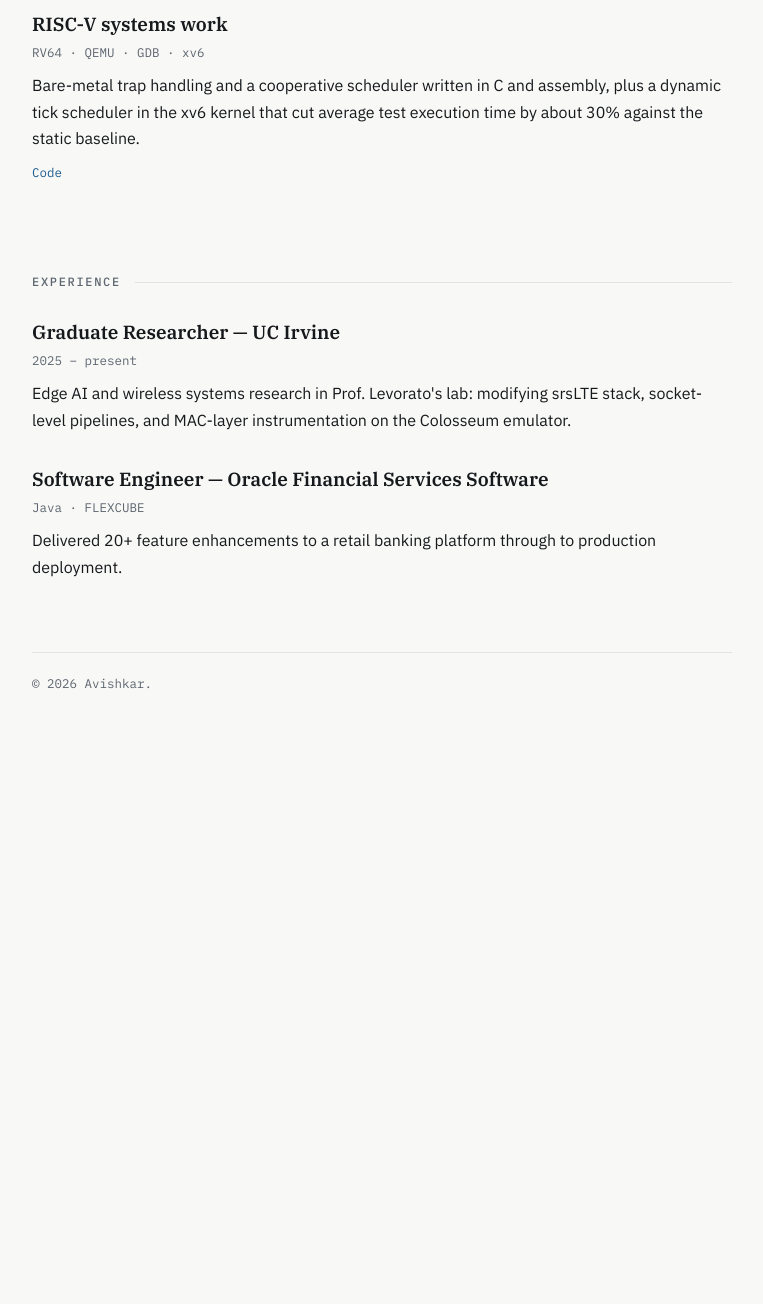
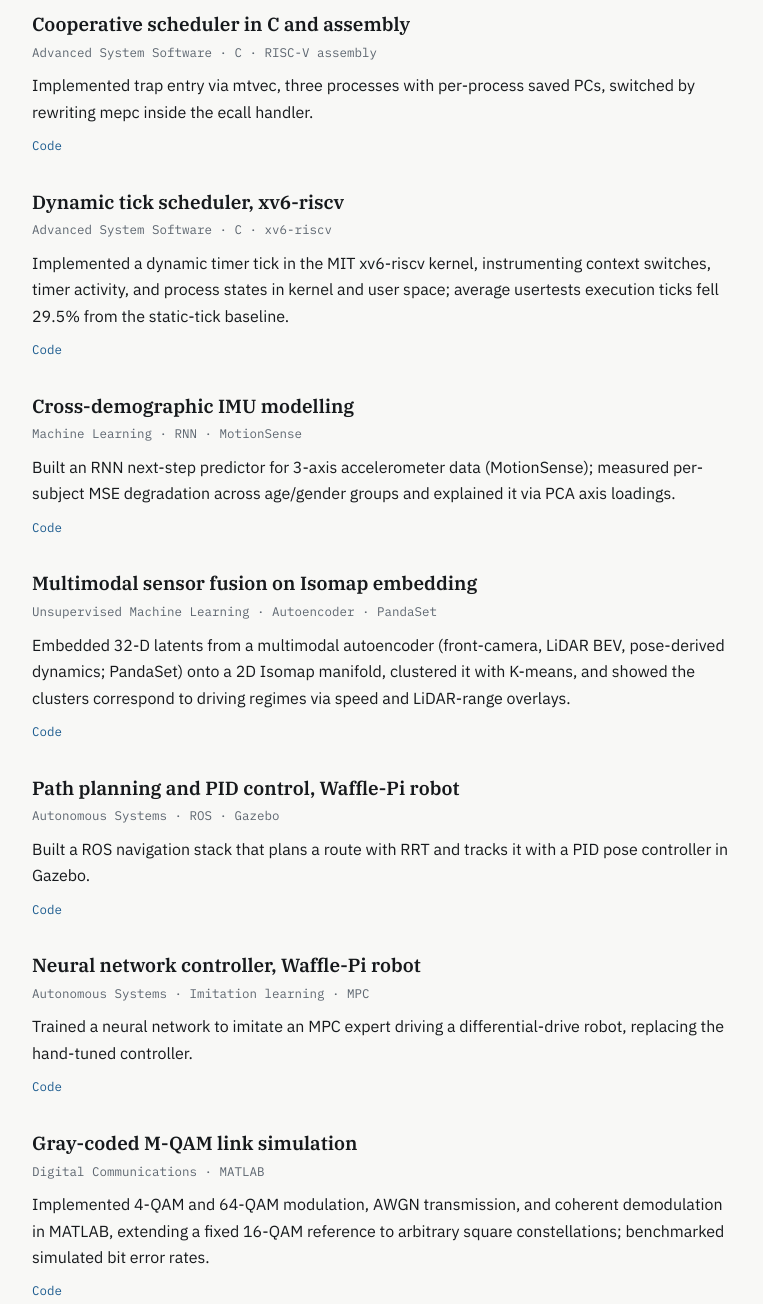
Before and after one commit to avishkar7/avishkar7.github.io, a plain HTML site: page index.html in a window 1280 px wide. Shown: the part 1580-2884 px from the top of the page, without its empty margins (258-1021 px from the left). Before the commit the page ends 2370 px from the top, so only its background shows below. Drawn offline with Linux system fonts and the light colour scheme.

Commit message:
Update project entries in index.html

```diff
--- a/index.html
+++ b/index.html
@@ -351,12 +351,76 @@
   </div> -->
 
   <div class="entry">
-    <h3>RISC-V systems work</h3>
-    <p class="meta">RV64 · QEMU · GDB · xv6</p>
+    <h3>Cooperative scheduler in C and assembly</h3>
+    <p class="meta">Advanced System Software · C · RISC-V assembly</p>
     <p>
-      Bare-metal trap handling and a cooperative scheduler written in C and assembly, plus a
-      dynamic tick scheduler in the xv6 kernel that cut average test execution time by about
-      30% against the static baseline.
+      Implemented trap entry via mtvec, three processes with per-process saved PCs, switched by rewriting mepc inside the ecall handler.
+    </p>
+    <div class="actions">
+      <a href="#">Code</a>
+    </div>
+  </div>
+
+  <div class="entry">
+    <h3>Dynamic tick scheduler, xv6-riscv</h3>
+    <p class="meta">Advanced System Software · C · xv6-riscv</p>
+    <p>
+      Implemented a dynamic timer tick in the MIT xv6-riscv kernel, instrumenting context switches, timer activity, and process states in kernel and user space; average usertests execution ticks fell 29.5% from the static-tick baseline.
+    </p>
+    <div class="actions">
+      <a href="#">Code</a>
+    </div>
+  </div>
+
+  <div class="entry">
+    <h3>Cross-demographic IMU modelling</h3>
+    <p class="meta">Machine Learning · RNN · MotionSense</p>
+    <p>
+      Built an RNN next-step predictor for 3-axis accelerometer data (MotionSense); measured per-subject MSE degradation across age/gender groups and explained it via PCA axis loadings.
+    </p>
+    <div class="actions">
+      <a href="#">Code</a>
+    </div>
+  </div>
+
+  <div class="entry">
+    <h3>Multimodal sensor fusion on Isomap embedding</h3>
+    <p class="meta">Unsupervised Machine Learning · Autoencoder · PandaSet</p>
+    <p>
+      Embedded 32-D latents from a multimodal autoencoder (front-camera, LiDAR BEV, pose-derived dynamics; PandaSet) onto a 2D Isomap manifold, clustered it with K-means, and showed the clusters correspond to driving regimes via speed and LiDAR-range overlays.
+    </p>
+    <div class="actions">
+      <a href="#">Code</a>
+    </div>
+  </div>
+
+  <div class="entry">
+    <h3>Path planning and PID control, Waffle-Pi robot</h3>
+    <p class="meta">Autonomous Systems · ROS · Gazebo</p>
+    <p>
+      Built a ROS navigation stack that plans a route with RRT and tracks it with a PID pose controller in Gazebo.
+    </p>
+    <div class="actions">
+      <a href="#">Code</a>
+    </div>
+  </div>
+
+  <div class="entry">
+    <h3>Neural network controller, Waffle-Pi robot</h3>
+    <p class="meta">Autonomous Systems · Imitation learning · MPC</p>
+    <p>
+      Trained a neural network to imitate an MPC expert driving a differential-drive robot, replacing the hand-tuned controller.
+    </p>
+    <div class="actions">
+      <a href="#">Code</a>
+    </div>
+  </div>
+
+  <div class="entry">
+    <h3>Gray-coded M-QAM link simulation</h3>
+    <p class="meta">Digital Communications · MATLAB</p>
+    <p>
+      Implemented 4-QAM and 64-QAM modulation, AWGN transmission, and coherent demodulation in MATLAB, extending a fixed 16-QAM reference to arbitrary square constellations; benchmarked simulated bit error rates.
     </p>
     <div class="actions">
       <a href="#">Code</a>
```
